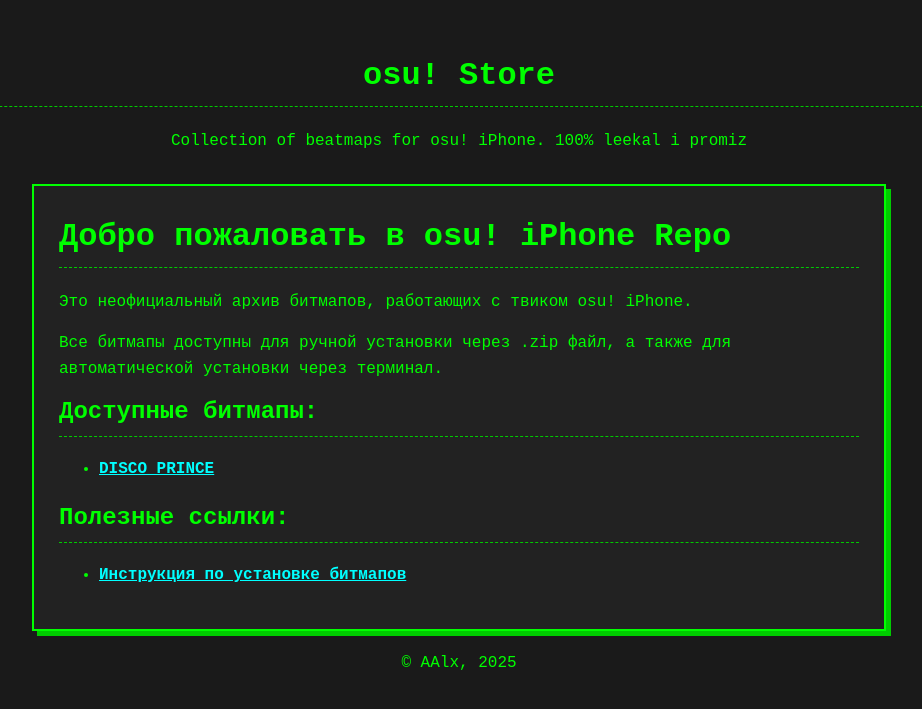
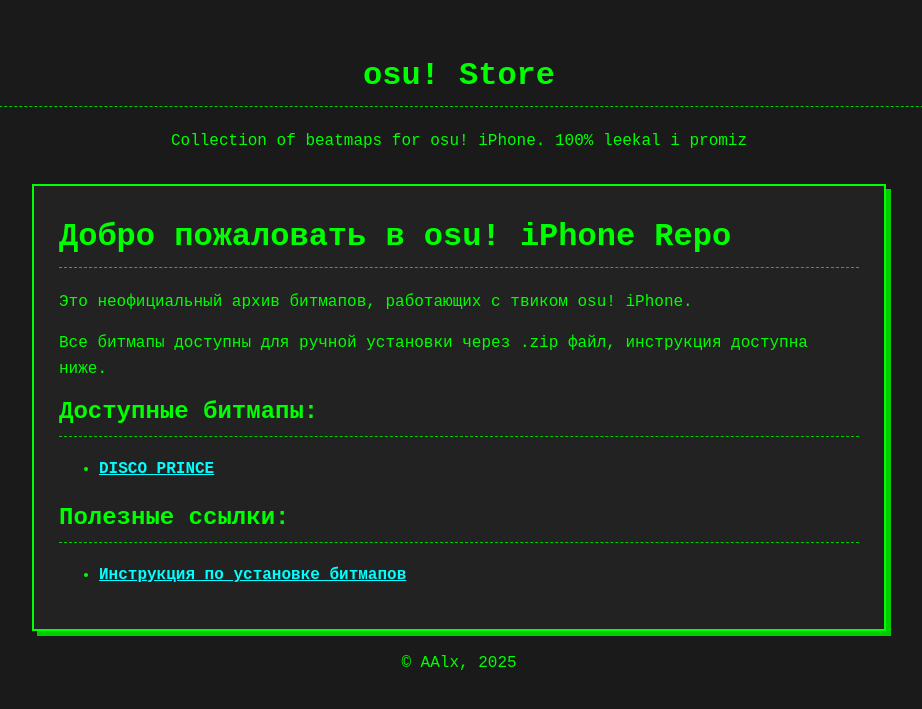
Before and after one commit to AAlx0451/osu-ios-store-repo, a Jekyll site: the page built from index.md, in a window 1280 px wide. Shown: the top 709 px of the page, without its empty margins (181-1103 px from the left). Built offline with Jekyll 4.4.1, drawn with Linux system fonts in a browser that asks for light colours.

Commit message:
Update index.md

```diff
--- a/index.md
+++ b/index.md
@@ -7,7 +7,7 @@ title: Список Битмапов
 
 Это неофициальный архив битмапов, работающих с твиком osu! iPhone.
 
-Все битмапы доступны для ручной установки через .zip файл, а также для автоматической установки через терминал.
+Все битмапы доступны для ручной установки через .zip файл, инструкция доступна ниже.
 
 ## Доступные битмапы:
 
```
